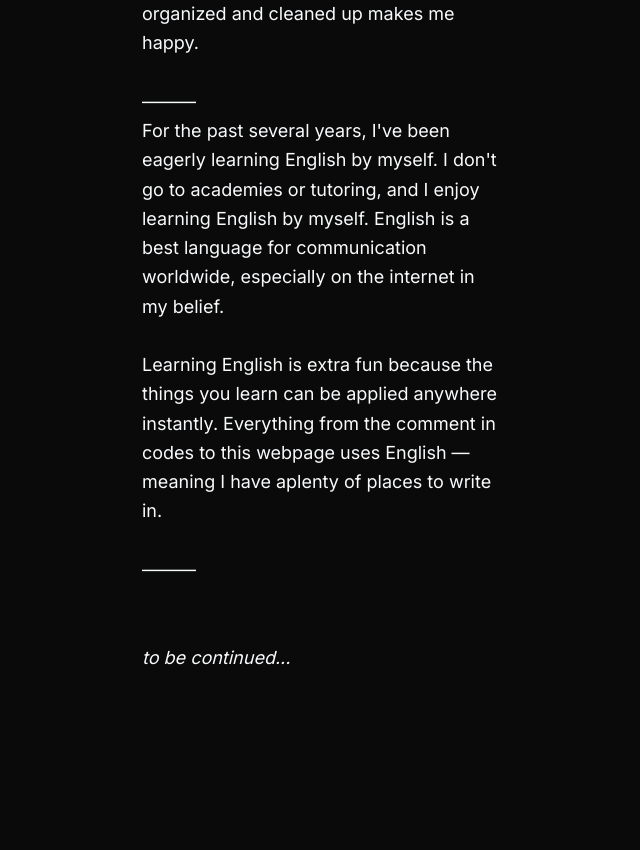
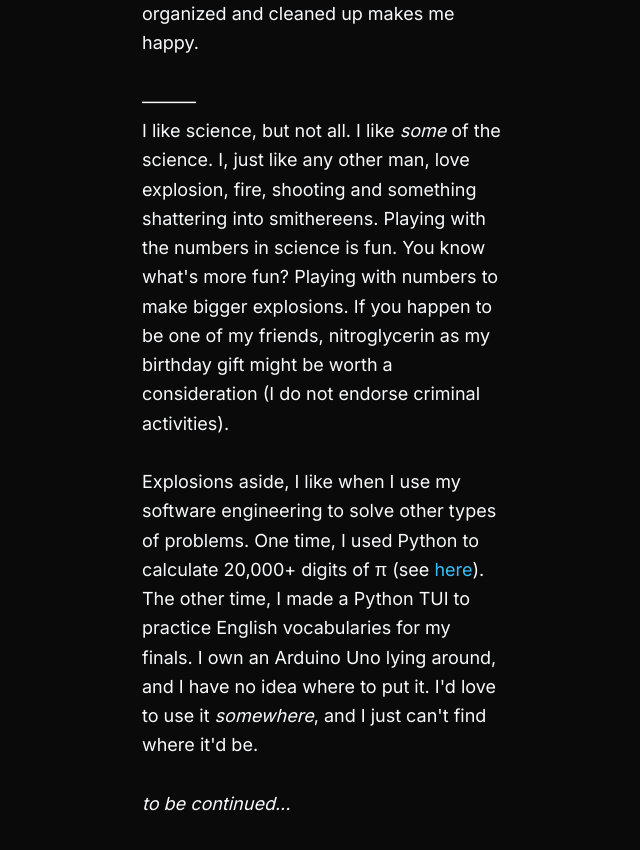
Before and after one commit to ohdy518/ohdy518.github.io, a SvelteKit app in the folder portfolio-svelte/: page /chitchat in a window 1280 px wide. Shown: the part 1460-2310 px from the top of the page, without its empty margins (318-958 px from the left). Before the commit the page ends 2172 px from the top, so only its background shows below. Built offline with nearby package versions, Linux system fonts and the light colour scheme.

Commit message:
chitchat.

```diff
--- a/portfolio-svelte/src/routes/chitchat/+page.svelte
+++ b/portfolio-svelte/src/routes/chitchat/+page.svelte
@@ -24,7 +24,7 @@
             </span>
         </div>
         <hr />
-        <div id="content-python" class="my-c-medium">
+        <div id="content" class="my-c-medium">
             <span class="inter text-lg leading-relaxed">
                 Hi, I made this page to write down my thoughts in a better organized way, to practice English,
                 to let the future me know what I was up to decades ago, and stuff. If you'd like to know me more,
@@ -45,14 +45,17 @@
                 On the other hand, digital me likes everything to be organized. Everything in folders, organized and cleaned up
                 makes me happy. <br />
                 <br />&mdash;&mdash;&mdash;<br />
-                For the past several years, I've been eagerly learning English by myself. I don't go to academies or tutoring,
-                and I enjoy learning English by myself. English is a best language for communication worldwide, especially
-                on the internet in my belief. <br />
+                I like science, but not all. I like <i>some</i> of the science. I, just like any other man, love explosion,
+                fire, shooting and something shattering into smithereens. Playing with the numbers in science is fun.
+                You know what's more fun? Playing with numbers to make bigger explosions. If you happen to be one of my friends,
+                nitroglycerin as my birthday gift might be worth a consideration (I do not endorse criminal activities). <br />
                 <br />
-                Learning English is extra fun because the things you learn can be applied anywhere instantly.
-                Everything from the comment in codes to this webpage uses English &mdash; meaning I have aplenty of
-                places to write in. <br />
-                <br />&mdash;&mdash;&mdash;<br />
+                Explosions aside, I like when I use my software engineering to solve other types of problems. One time,
+                I used Python to calculate 20,000+ digits of &pi; (see <a class="hover:underline text-sky-400" href="https://github.com/ohdy518/pi">here</a>).
+                The other time, I made a Python TUI to practice English vocabularies for my finals. I own an Arduino Uno lying around,
+                and I have no idea where to put it. I'd love to use it <i>somewhere</i>, and I just can't find where it'd be.
+            </span>
+            <span class="inter text-lg leading-relaxed">
                 <br /><br /><i>to be continued...</i>
             </span>
         </div>
```
